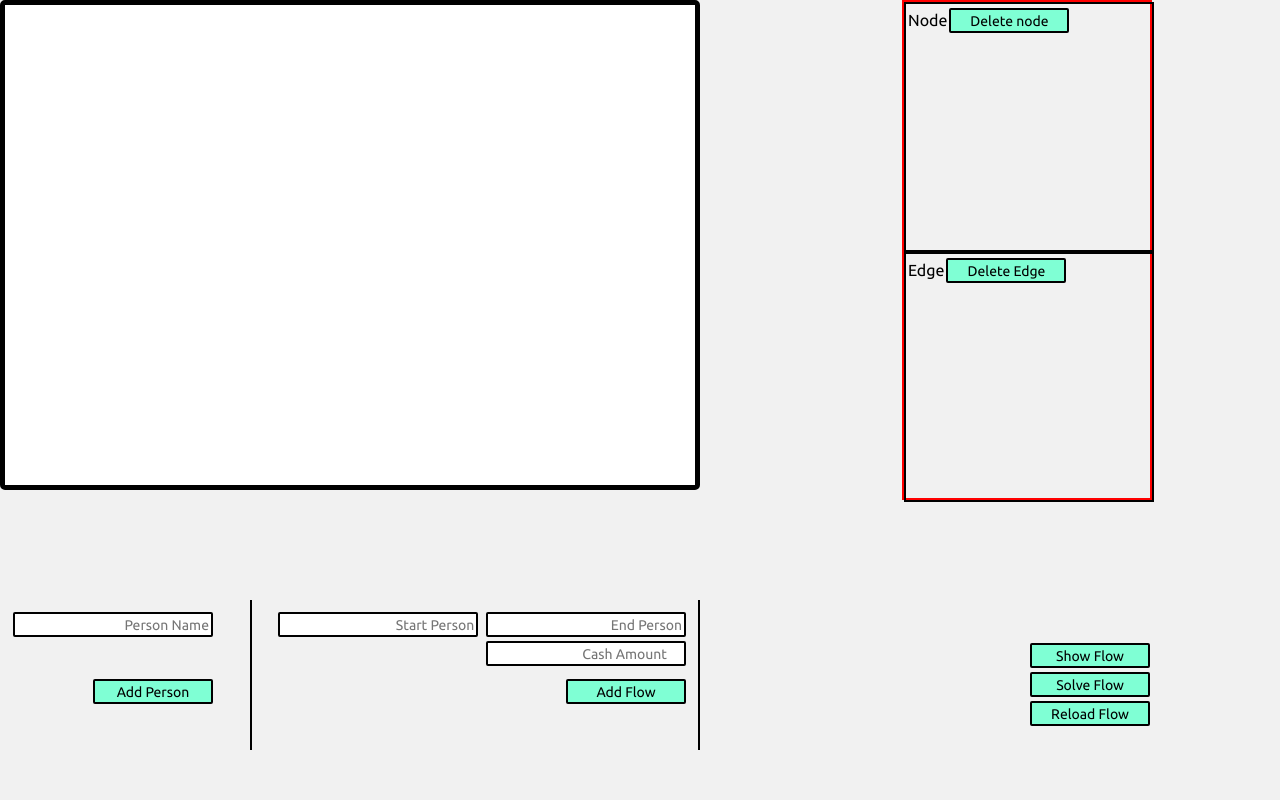
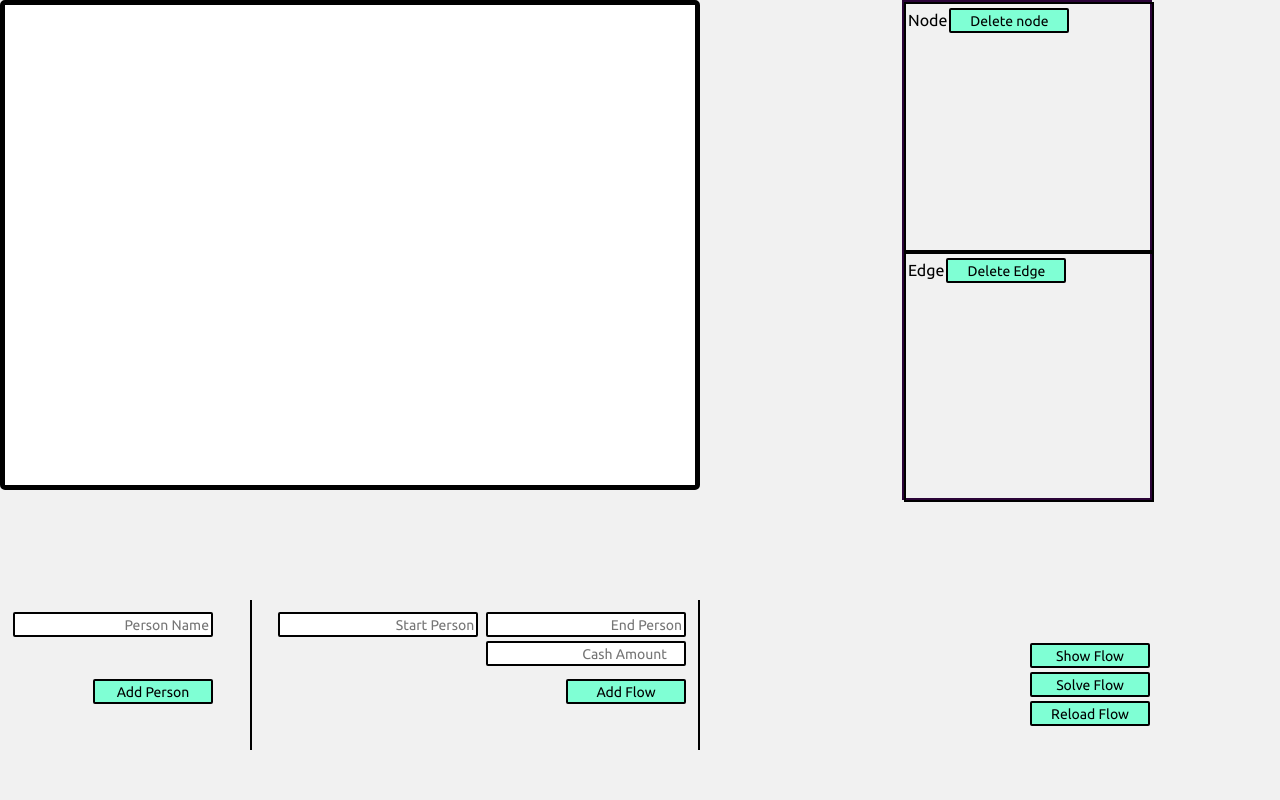
Before and after one commit to AnomitraSarkar/Minimizing-CashFlow, a plain HTML site: page index.html in a window 1280 px wide. Drawn offline with nearby package versions, Linux system fonts and the light colour scheme.

Commit message:
changed border

```diff
--- a/style.css
+++ b/style.css
@@ -89,7 +89,7 @@ input {
   width: 250px;
   top: 0;
   right: 10%;
-  border: 2px solid red;
+  border: 2px solid rgb(43, 4, 56);
 }
 
 .nodemanage{
```
